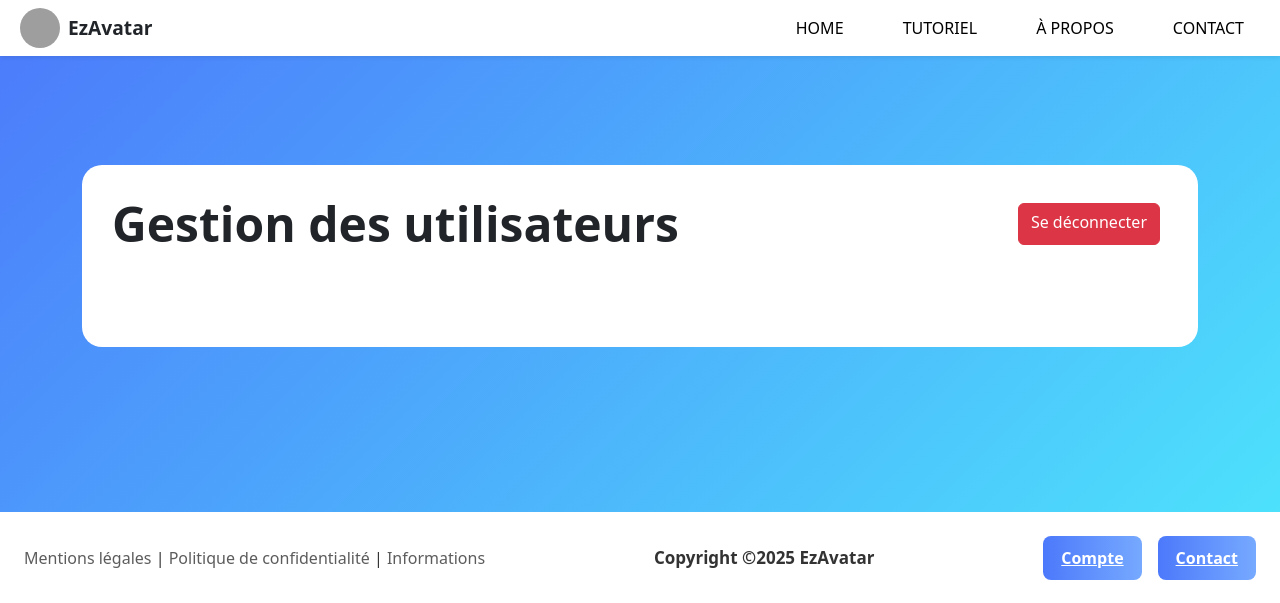
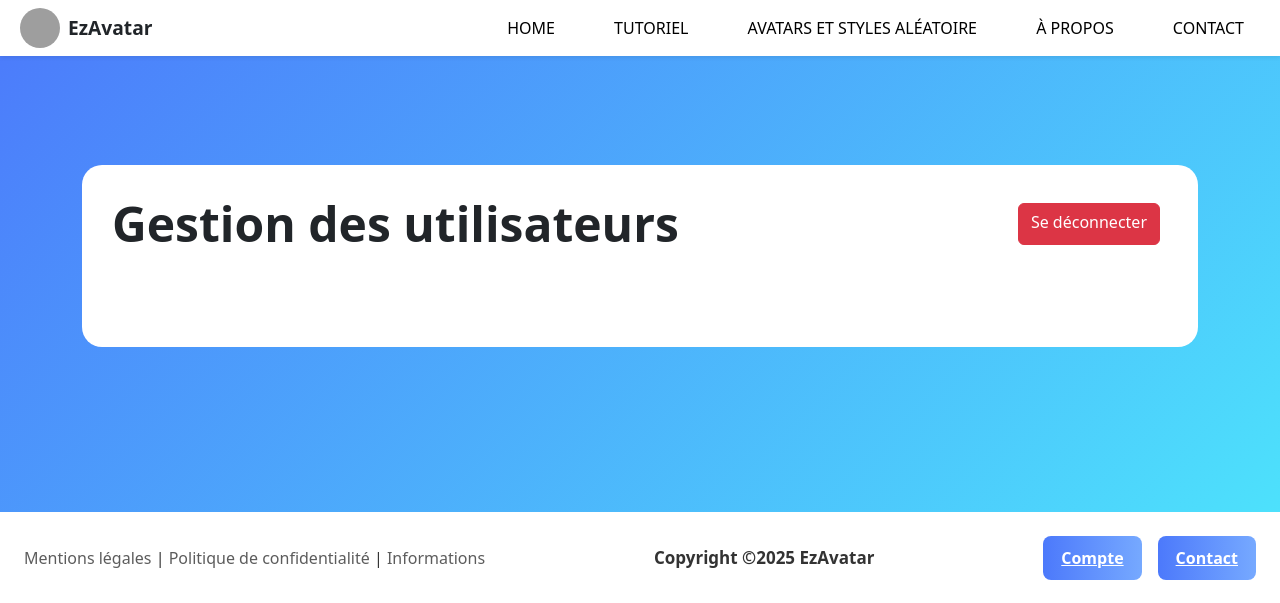
Before and after one commit to Miss-Simra/EzAvatar, a PHP site: page /pages/admin.php in a window 1280 px wide. Shown: the top 603 px of the page. Run offline with PHP 8.4, Linux system fonts and the light colour scheme; data that the repository does not hold is empty; grey boxes are pictures that could not be loaded.

Commit message:
Add link random avatar

```diff
--- a/structure/header.php
+++ b/structure/header.php
@@ -38,6 +38,7 @@
     <nav class="d-inline">
     <a href="../index.php" class="nav-link d-inline-block">Home</a>
         <a href="tutorial.php" class="nav-link d-inline-block">Tutoriel</a>
+        <a href="randomavatar.php" class="nav-link d-inline-block">Avatars et styles aléatoire</a>
         <a href="../index.php#a_propos" class="nav-link d-inline-block">À propos</a>
         <a href="contact.php" class="nav-link d-inline-block">Contact</a>
 
```
